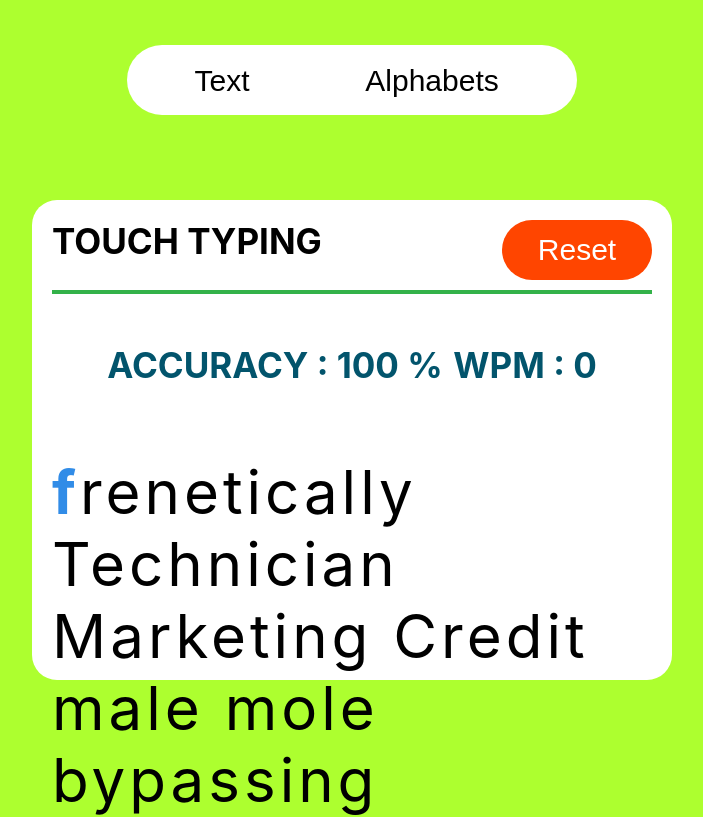
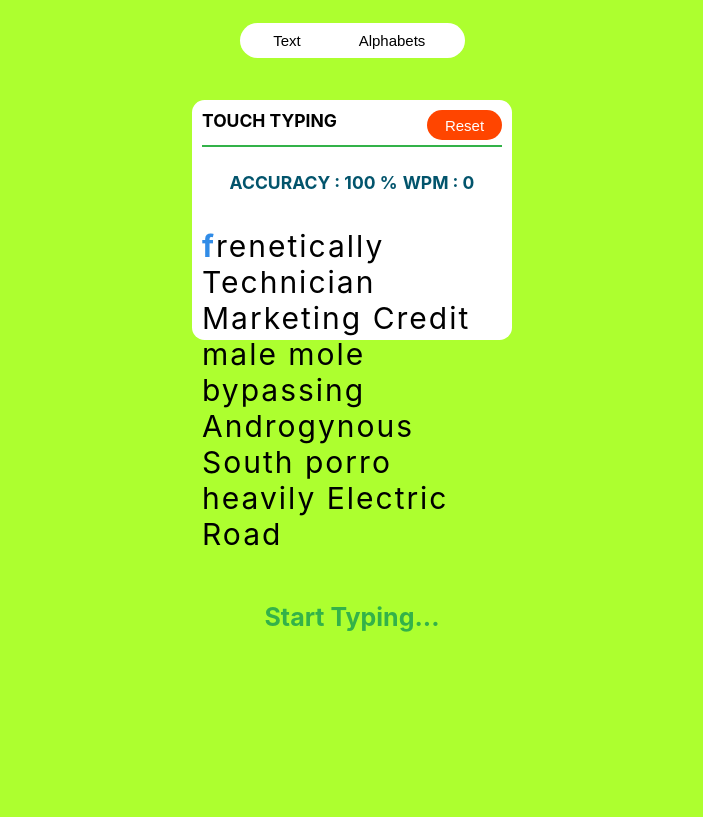
Before and after one commit to Maneesh59595/React-typing-app, a React (Create React App) app: page / in a window 1280 px wide. Shown: the top 817 px of the page, without its empty margins (288-991 px from the left). Built offline with nearby package versions, Linux system fonts and the light colour scheme.

Commit message:
Update index.css

```diff
--- a/src/index.css
+++ b/src/index.css
@@ -6,6 +6,7 @@ body {
     sans-serif;
 
   background-color: greenyellow;
+  zoom: 50%;
 }
 
 * {
```
